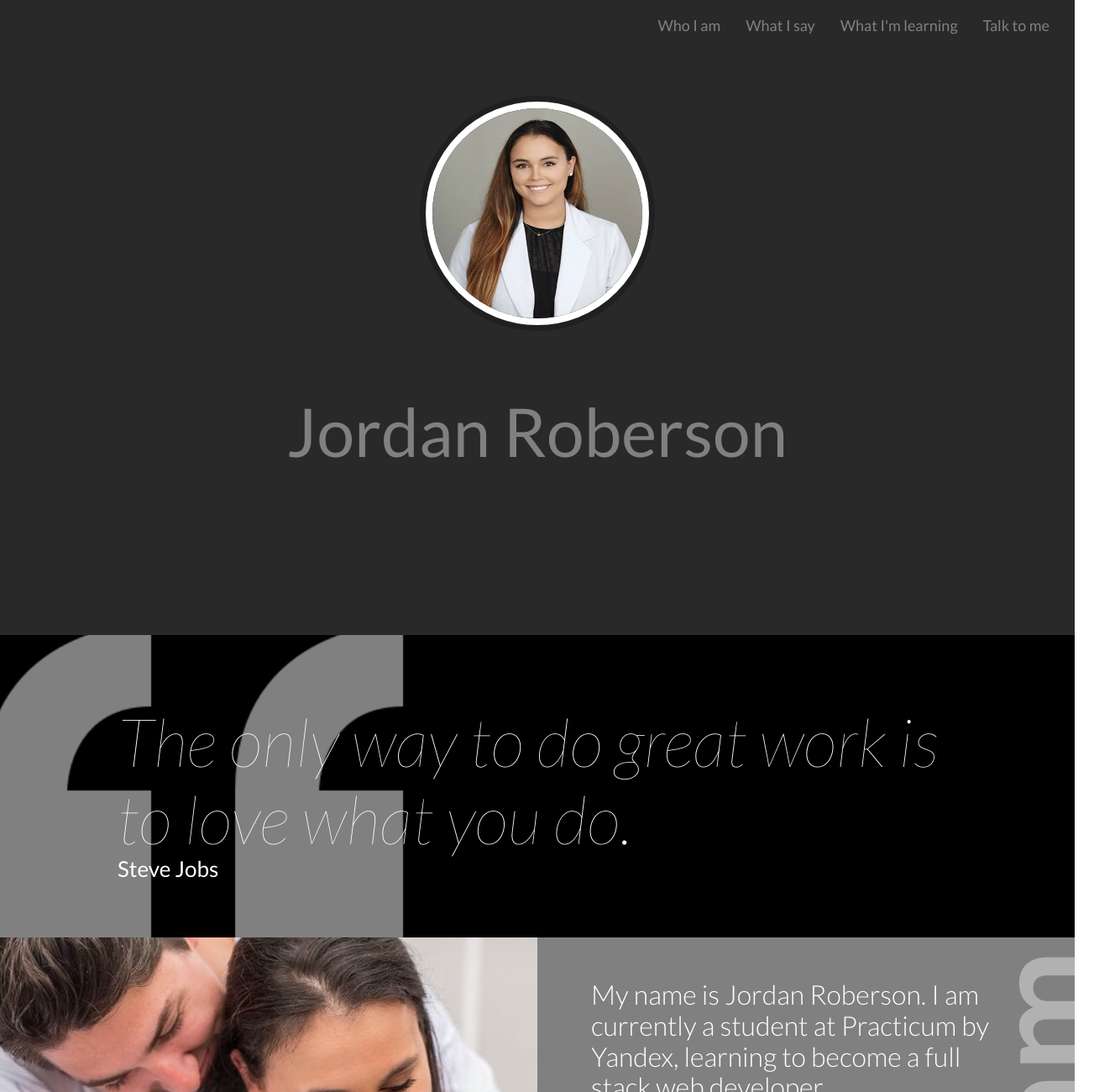
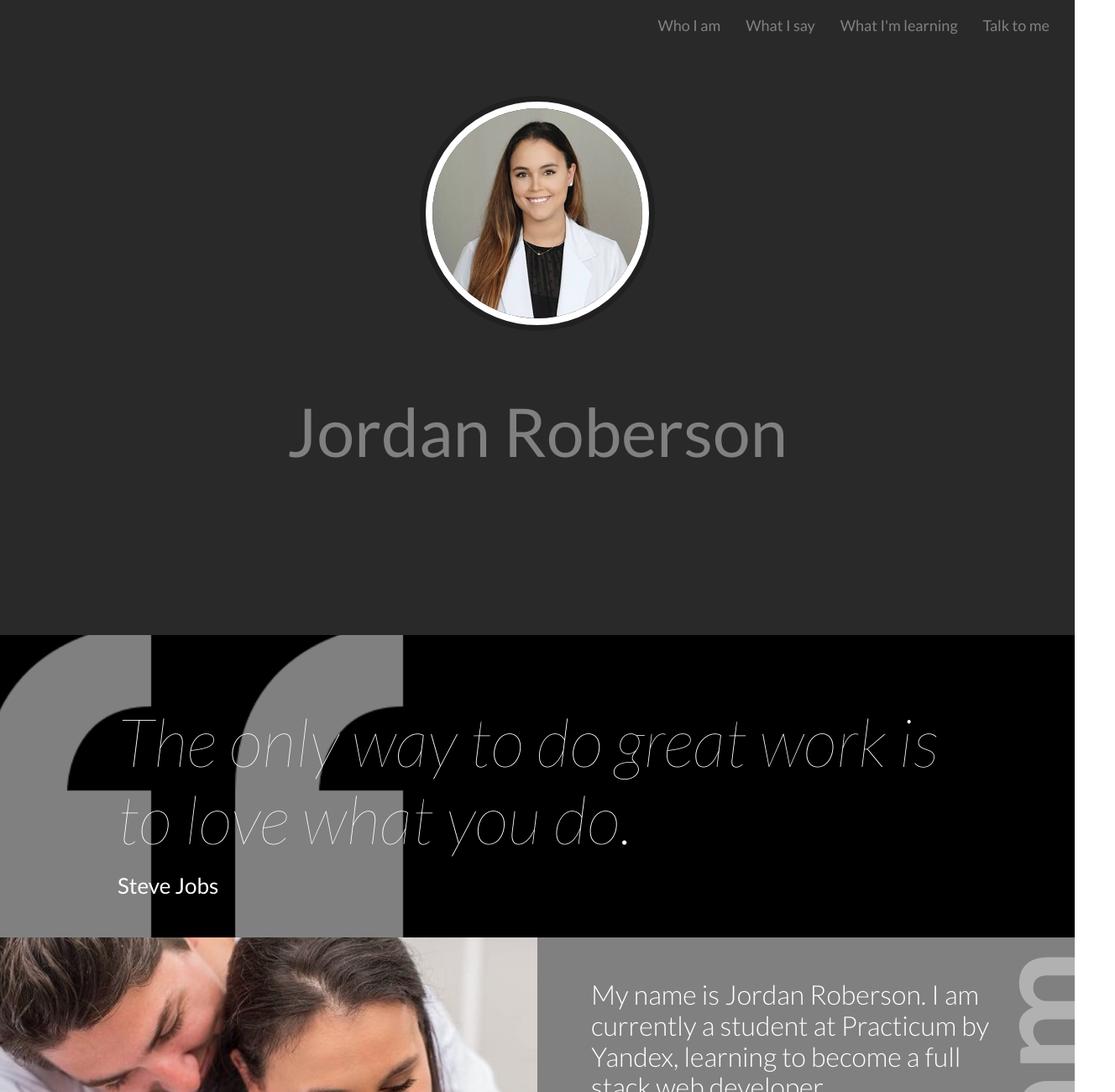
Before and after one commit to jordanroberson-codes/additional_project_1, a plain HTML site: page index.html in a window 1280 px wide. Shown: the top 1300 px of the page at 84% size, 1328 px wide, since content can reach past the window. Drawn offline with Linux system fonts and the light colour scheme.

Commit message:
Update style.css

```diff
--- a/styles/style.css
+++ b/styles/style.css
@@ -42,10 +42,12 @@
   height: 250px;
   border-radius: 50%;
   border: 8px solid white;
-  transition: all 3s;
+  transition: all 3s ease-in-out;
   box-shadow: 0 0 0 7px #202020;
   display: block;
   margin: 80px auto;
+  object-fit: cover;
+  object-position: top;
 }
 
 .header__img:hover {
@@ -72,6 +74,7 @@
   left: -170px;
   opacity: 0.5;
   z-index: 0;
+  pointer-events: none;
 }
 
 .quote__title {
@@ -95,6 +98,7 @@
   margin: 0 auto;
   z-index: 1;
   font-size: 26px;
+  padding-top: 20px;
 }
 
 .about {
@@ -176,6 +180,7 @@
   margin: 0;
   position: relative;
   padding: 30px;
+  overflow: hidden;
 }
 
 .learning__title {
@@ -204,6 +209,7 @@
   background-color: #292929;
   padding: 150px 0;
   position: relative;
+  overflow: hidden;
 }
 
 .contact__form {
```
